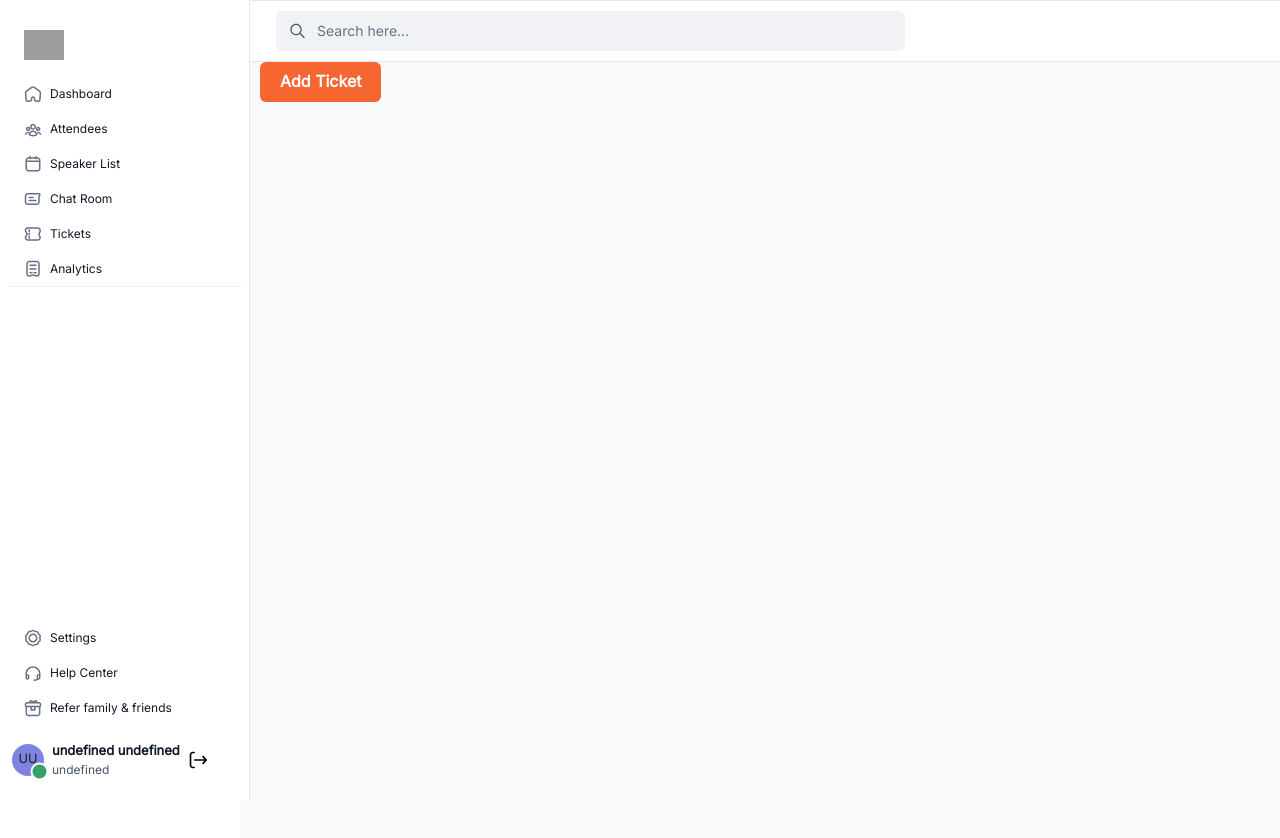
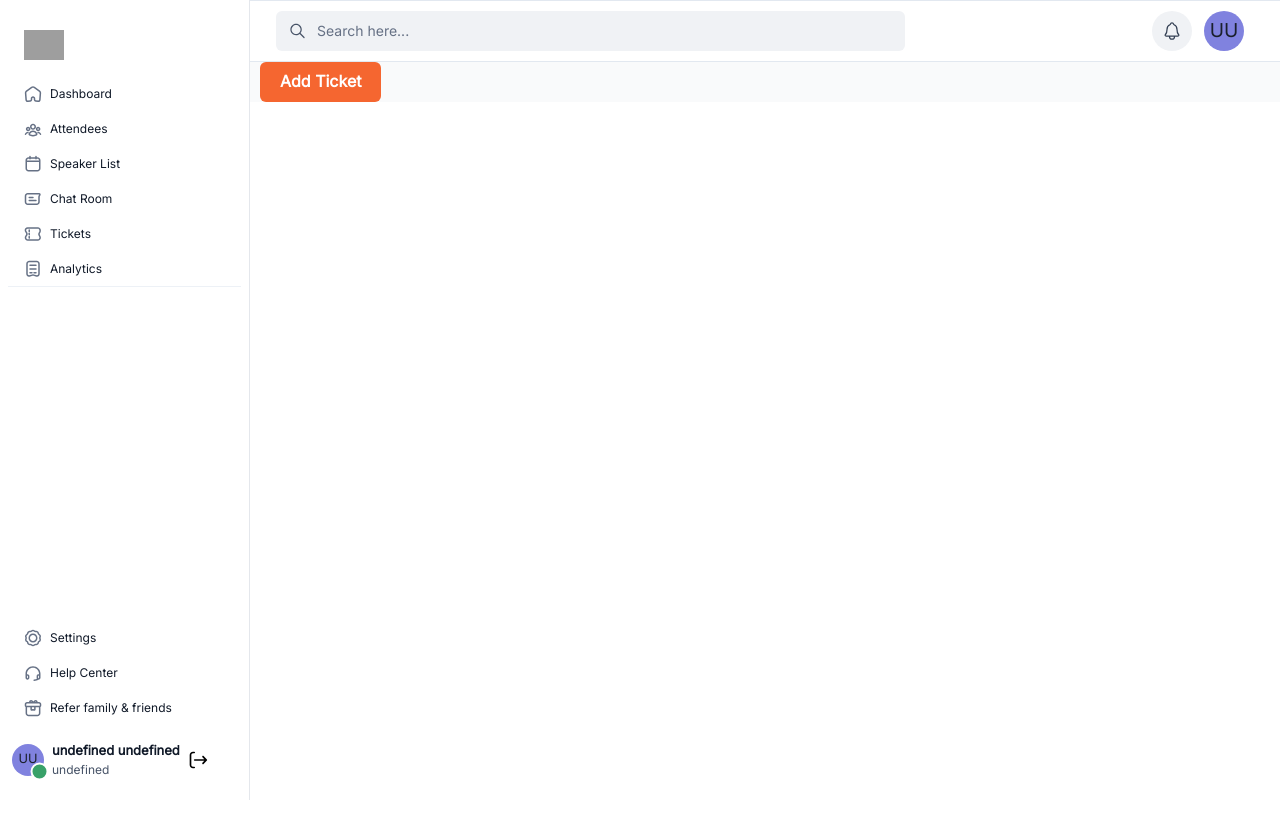
Before and after one commit to HelixgadeTechnologies/appeventeev, a React (Vite) app: page /create-ticket in a window 1280 px wide. Shown: the top 838 px of the page. After the commit the page ends 800 px from the top, so only its background shows below. Built offline with nearby package versions, Linux system fonts and the light colour scheme; grey boxes are pictures that could not be loaded.

Commit message:
added notification tab and avatar in header

```diff
--- a/src/components/ui/Header.jsx
+++ b/src/components/ui/Header.jsx
@@ -1,24 +1,39 @@
-import React from "react";
+import React, { useContext } from "react";
 import SearchBar from "./SearchBar";
-import { Box, Center, Divider, Flex, Heading, Text } from "@chakra-ui/react";
+import { Avatar, Box, Center, Divider, Flex, Heading, Text } from "@chakra-ui/react";
 import { useLocation } from "react-router-dom";
+import Notifications from "./Notifications";
+import { UserAuthContext } from "../../contexts/UserAuthContext";
 
 const Header = () => {
   const location = useLocation();
 
   const excludedPaths = ["/tickets", "/another-path", "/create-ticket"];
 
+  const { userDetails } = useContext(UserAuthContext);
+
+    const userData = {
+      username: `${userDetails.firstname + " " + userDetails.lastname}`,
+    };
+
+
   return (
     <Box>
-      <Box
+      <Flex
         borderTopWidth={"1px"}
         borderBottomWidth={"1px"}
         paddingX={"36px"}
         paddingY={"10px"}
         bg={"white"}
+        justifyContent={"space-between"}
+        alignItems={"center"}
       >
         <SearchBar />
-      </Box>
+        <Flex gap={"12px"}>
+          <Notifications/>
+          <Avatar src="" name={userData.username} height={"40px"} width={"40px"}/>
+        </Flex>
+      </Flex>
       <Flex justifyContent={"space-between"} alignItems={"center"}>
         {excludedPaths.includes(location.pathname) ? null : (
           <Box
--- /dev/null
+++ b/src/components/ui/Notifications.jsx
@@ -0,0 +1,13 @@
+import React from "react";
+import { IoNotificationsOutline } from "react-icons/io5";
+import { Center } from "@chakra-ui/react";
+
+const Notifications = () => {
+  return (
+    <Center borderRadius={"full"} height={"40px"} width={"40px"} bg={"#F0F2F5"}>
+      <IoNotificationsOutline className="text-[#344054] text-xl" />
+    </Center>
+  );
+};
+
+export default Notifications;
--- a/src/layout/DisplayLayout.jsx
+++ b/src/layout/DisplayLayout.jsx
@@ -16,7 +16,7 @@ const DisplayLayout = ({ children }) => {
         <Header />
         <Toaster position="top-center" reverseOrder={false} />
         <main
-          className={`rounded-b-lg h-screen mx-5 ${
+          className={`rounded-b-lg h-full mx-5 ${
             location.pathname === `/dashboard` ? `bg-white` : `bg-transparent`
           }`}
         >
```
